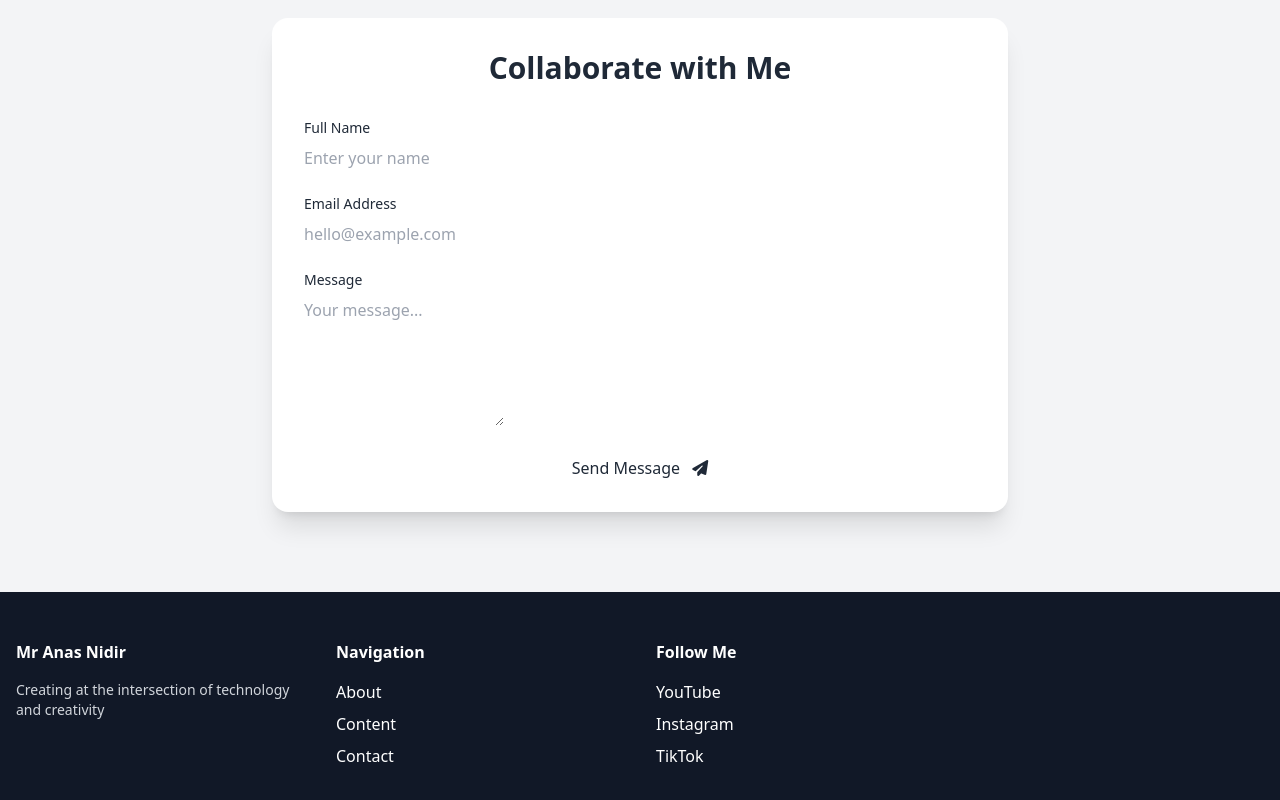
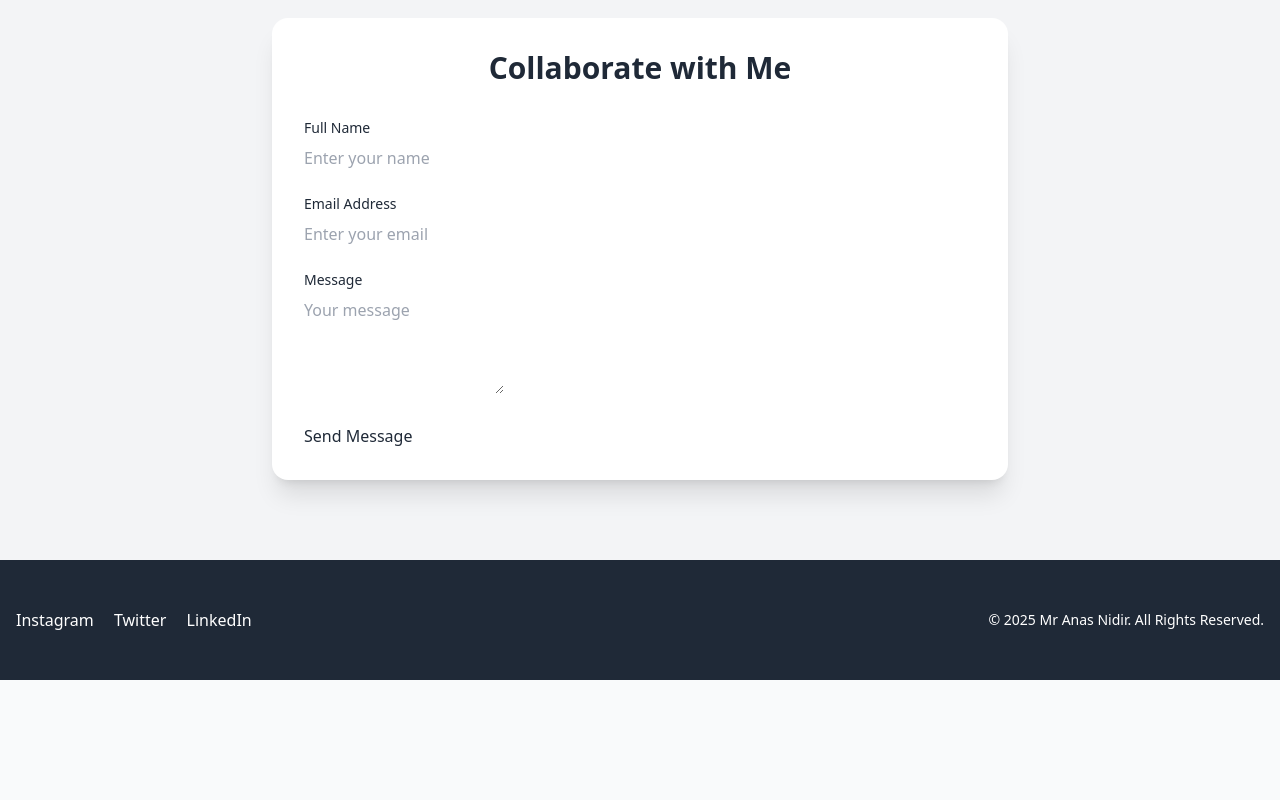
Before and after one commit to anasnide-cmd/Anas-Nidir-Sites, a plain HTML site: page index.html in a window 1280 px wide. Shown: the part 1706-2506 px from the top of the page. After the commit the page ends 2386 px from the top, so only its background shows below. Drawn offline with nearby package versions, Linux system fonts and the light colour scheme.

Commit message:
Update index.html

```diff
--- a/index.html
+++ b/index.html
@@ -4,7 +4,6 @@
   <meta charset="UTF-8" />
   <meta name="viewport" content="width=device-width, initial-scale=1.0" />
   <meta name="description" content="Mr Anas Nidir - Creative Content Creator & IT Enthusiast from Malaysia">
-  <!-- Open Graph / Facebook -->
   <meta property="og:type" content="website">
   <meta property="og:title" content="Mr Anas Nidir | Content Creator & Digital Innovator">
   <meta property="og:description" content="Explore the world of fashion, tech, and lifestyle with Mr Anas Nidir">
@@ -54,6 +53,35 @@
     .footer-link:hover {
       color: #90cdf4;
     }
+
+    /* Efek glow neon untuk gambar profil */
+    .profile-image-container {
+      position: relative;
+      display: inline-block;
+    }
+
+    .profile-image-container img {
+      border-radius: 50%;
+      box-shadow: 0 0 15px 5px rgba(0, 255, 255, 0.75);
+      transition: box-shadow 0.3s ease-in-out;
+    }
+
+    /* Animasi glow neon */
+    @keyframes neonGlow {
+      0% {
+        box-shadow: 0 0 15px 5px rgba(0, 255, 255, 0.75);
+      }
+      50% {
+        box-shadow: 0 0 25px 10px rgba(0, 255, 255, 1);
+      }
+      100% {
+        box-shadow: 0 0 15px 5px rgba(0, 255, 255, 0.75);
+      }
+    }
+
+    .profile-image-container img:hover {
+      animation: neonGlow 1.5s ease-in-out infinite;
+    }
   </style>
 </head>
 <body class="bg-gray-50 text-gray-800 font-sans antialiased dark:bg-gray-900 dark:text-gray-100 transition-colors duration-300">
@@ -83,8 +111,10 @@
         <div class="animate-float">
           <div class="relative inline-block">
             <div class="absolute inset-0 bg-gradient-to-r from-blue-500 to-purple-600 blur-3xl opacity-30 rounded-full"></div>
-            <img src="images/IMG_20250506_090814.jpg" alt="Mr Anas Nidir Profile"
-                 class="relative w-48 h-48 rounded-full object-cover shadow-2xl mx-auto border-4 border-white dark:border-gray-900">
+            <div class="profile-image-container">
+              <img src="images/IMG_20250506_090814.jpg" alt="Mr Anas Nidir Profile"
+                   class="relative w-48 h-48 rounded-full object-cover shadow-2xl mx-auto border-4 border-white dark:border-gray-900">
+            </div>
           </div>
         </div>
         <h1 class="mt-12 text-5xl md:text-6xl font-bold bg-gradient-to-r from-blue-600 to-purple-600 bg-clip-text text-transparent">
@@ -171,15 +201,13 @@
             </div>
             <div>
               <label class="block text-sm font-medium mb-2">Email Address</label>
-              <input type="email" class="form-input" placeholder="hello@example.com">
+              <input type="email" class="form-input" placeholder="Enter your email">
             </div>
             <div>
               <label class="block text-sm font-medium mb-2">Message</label>
-              <textarea class="form-input h-32" placeholder="Your message..."></textarea>
+              <textarea class="form-input" placeholder="Your message" rows="4"></textarea>
             </div>
-            <button type="submit" class="w-full hero-btn">
-              Send Message <i class="fas fa-paper-plane ml-2"></i>
-            </button>
+            <button type="submit" class="hero-btn">Send Message</button>
           </form>
         </div>
       </div>
@@ -187,60 +215,23 @@
   </main>
 
   <!-- Footer -->
-  <footer class="bg-gray-900 text-gray-300 py-12">
+  <footer class="bg-gray-800 text-white py-12">
     <div class="max-w-7xl mx-auto px-4">
-      <div class="grid md:grid-cols-4 gap-8">
-        <div>
-          <h3 class="text-white font-bold mb-4">Mr Anas Nidir</h3>
-          <p class="text-sm">Creating at the intersection of technology and creativity</p>
+      <div class="flex justify-between items-center">
+        <div class="space-x-4">
+          <a href="https://www.instagram.com" class="footer-link" target="_blank">Instagram</a>
+          <a href="https://www.twitter.com" class="footer-link" target="_blank">Twitter</a>
+          <a href="https://www.linkedin.com" class="footer-link" target="_blank">LinkedIn</a>
         </div>
-        <div>
-          <h4 class="text-white font-bold mb-4">Navigation</h4>
-          <ul class="space-y-2">
-            <li><a href="#about" class="footer-link">About</a></li>
-            <li><a href="#content" class="footer-link">Content</a></li>
-            <li><a href="#contact" class="footer-link">Contact</a></li>
-          </ul>
-        </div>
-        <div>
-          <h4 class="text-white font-bold mb-4">Follow Me</h4>
-          <ul class="space-y-2">
-            <li><a href="https://youtube.com/@anasnide" target="_blank" class="footer-link">YouTube</a></li>
-            <li><a href="https://www.instagram.com/anasnide" target="_blank" class="footer-link">Instagram</a></li>
-            <li><a href="https://www.tiktok.com/@anasnide" target="_blank" class="footer-link">TikTok</a></li>
-          </ul>
-        </div>
+        <p class="text-center text-sm">© 2025 Mr Anas Nidir. All Rights Reserved.</p>
       </div>
     </div>
   </footer>
 
-  <!-- Theme Toggle + ScrollReveal -->
   <script>
-    const themeToggleButton = document.getElementById('theme-toggle');
-    const body = document.body;
-
-    themeToggleButton.addEventListener('click', () => {
-      body.classList.toggle('dark');
-    });
-
-    ScrollReveal().reveal('.scroll-reveal-logo', {
-      origin: 'top',
-      distance: '40px',
-      duration: 1000,
-      delay: 200,
-      easing: 'ease-out',
-      reset: false
-    });
-
-    ScrollReveal().reveal('.content-card', {
-      origin: 'bottom',
-      distance: '60px',
-      duration: 1000,
-      delay: 300,
-      interval: 200,
-      reset: false
+    document.getElementById('theme-toggle').addEventListener('click', () => {
+      document.body.classList.toggle('dark');
     });
   </script>
-
 </body>
 </html>
```
